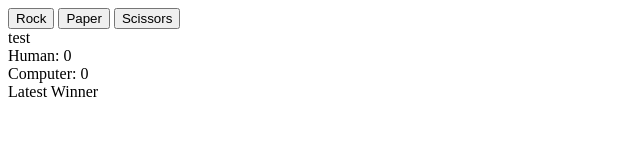
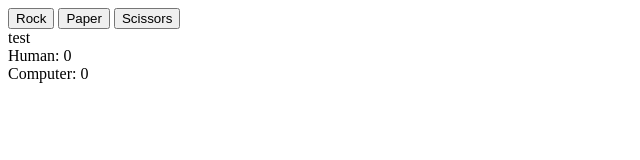
Before and after one commit to jaspwe/rock-paper-scissors, a plain HTML site: page index.html in a window 1280 px wide. Shown: the whole page, without its empty margins (0-640 px from the left). Drawn offline with Linux system fonts and the light colour scheme.

Commit message:
removed an artifact from testing UI options

```diff
--- a/index.html
+++ b/index.html
@@ -12,7 +12,6 @@
     <div class="display"></div>
     <div>Human: <span id="humanScore"></span></div>
     <div>Computer: <span id="computerScore"></span></div>
-    <div id="latestWinner">Latest Winner</div>
 </body>
 <script src = "./script.js"></script>
 </html>
```
